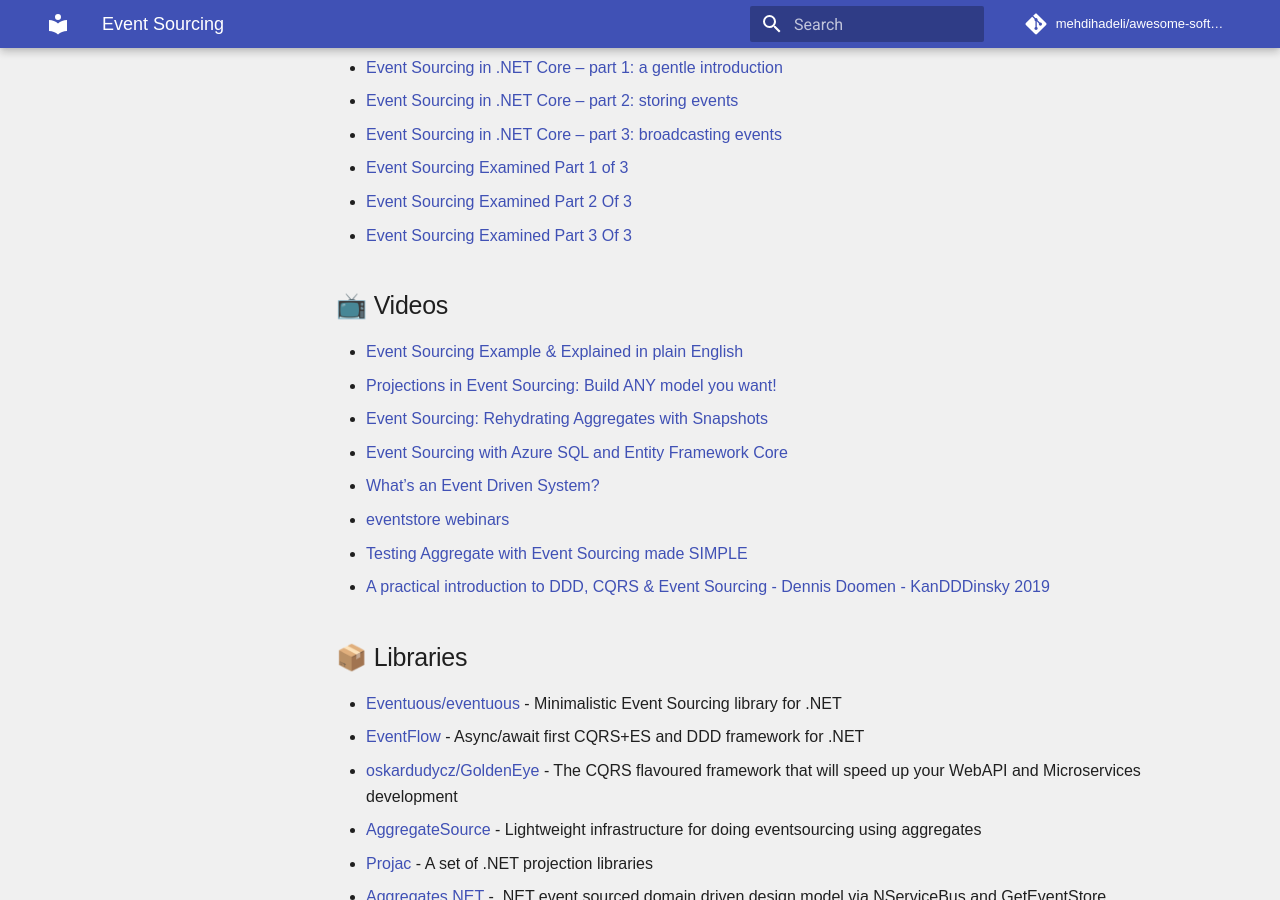
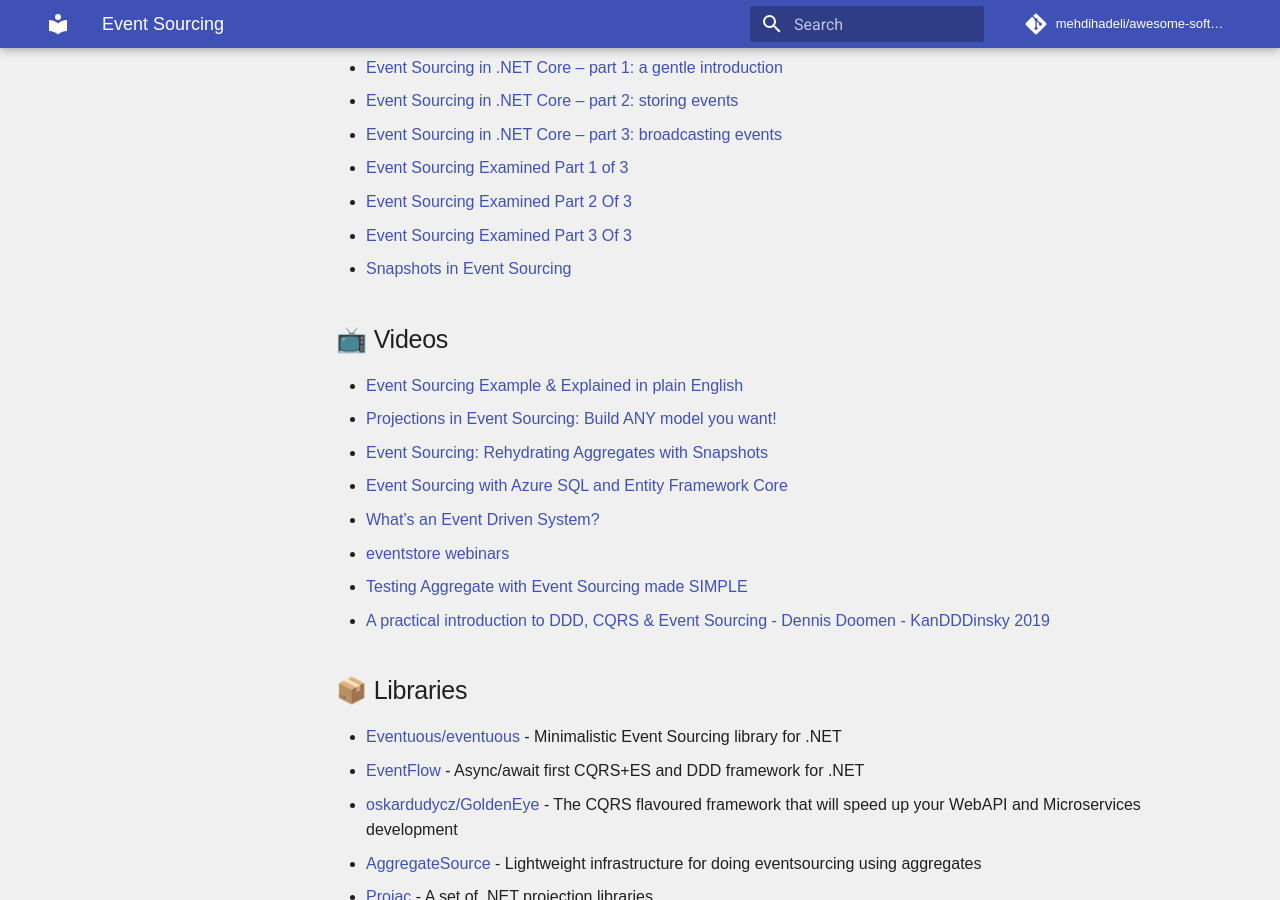
Before and after one commit to mehdihadeli/awesome-software-architecture, an MkDocs documentation site: the page built from docs/architectural-patterns/event-sourcing.md, in a window 1280 px wide and 900 px high, scrolled down 512 px. Built offline with MkDocs 1.6.1 and Material for MkDocs 9.7.7, drawn with Linux system fonts in a browser that asks for light colours; comment, search, counter and statistics services are not loaded.

Commit message:
Update event-sourcing.md

```diff
--- a/docs/architectural-patterns/event-sourcing.md
+++ b/docs/architectural-patterns/event-sourcing.md
@@ -18,6 +18,7 @@
 - [Event Sourcing Examined Part 1 of 3](https://dasith.me/2016/12/02/event-sourcing-examined-part-1-of-3)
 - [Event Sourcing Examined Part 2 Of 3](https://dasith.me/2016/12/31/event-sourcing-examined-part-2-of-3/)
 - [Event Sourcing Examined Part 3 Of 3](https://dasith.me/2017/08/02/event-sourcing-examined-part-3-of-3/)
+- [Snapshots in Event Sourcing](https://www.eventstore.com/blog/snapshots-in-event-sourcing)
 
 ## 📺 Videos
 
```
